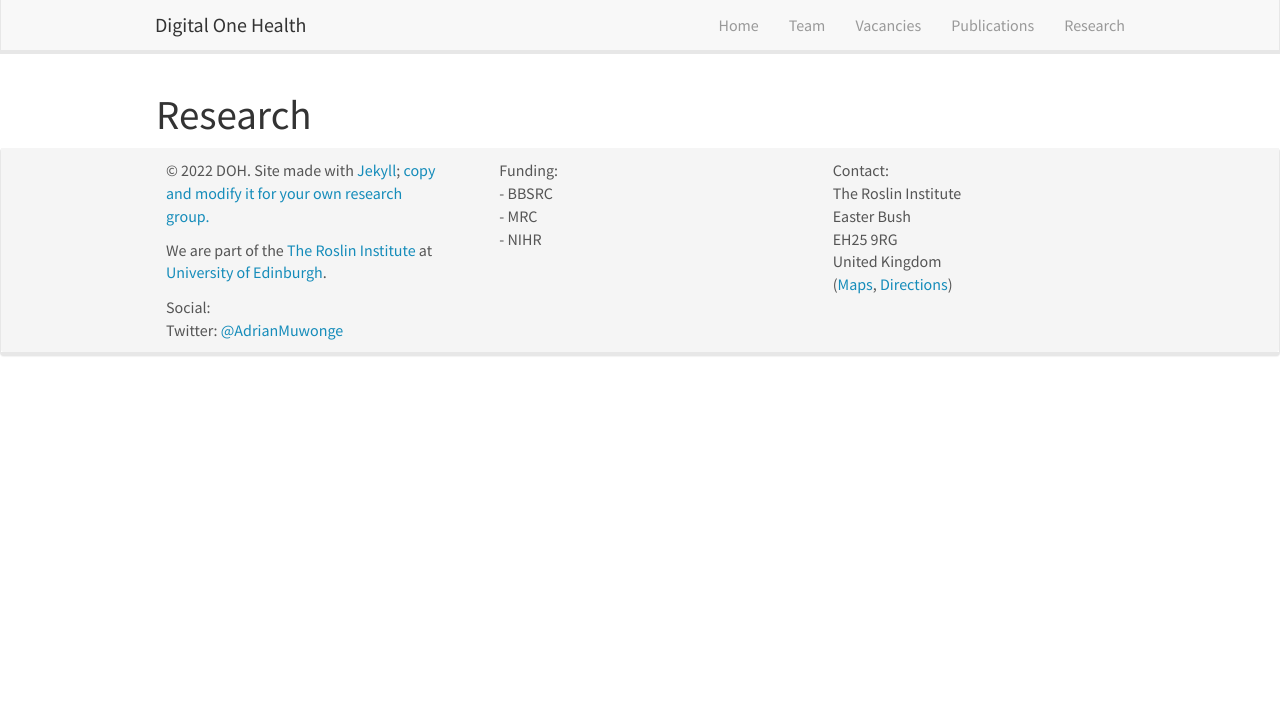
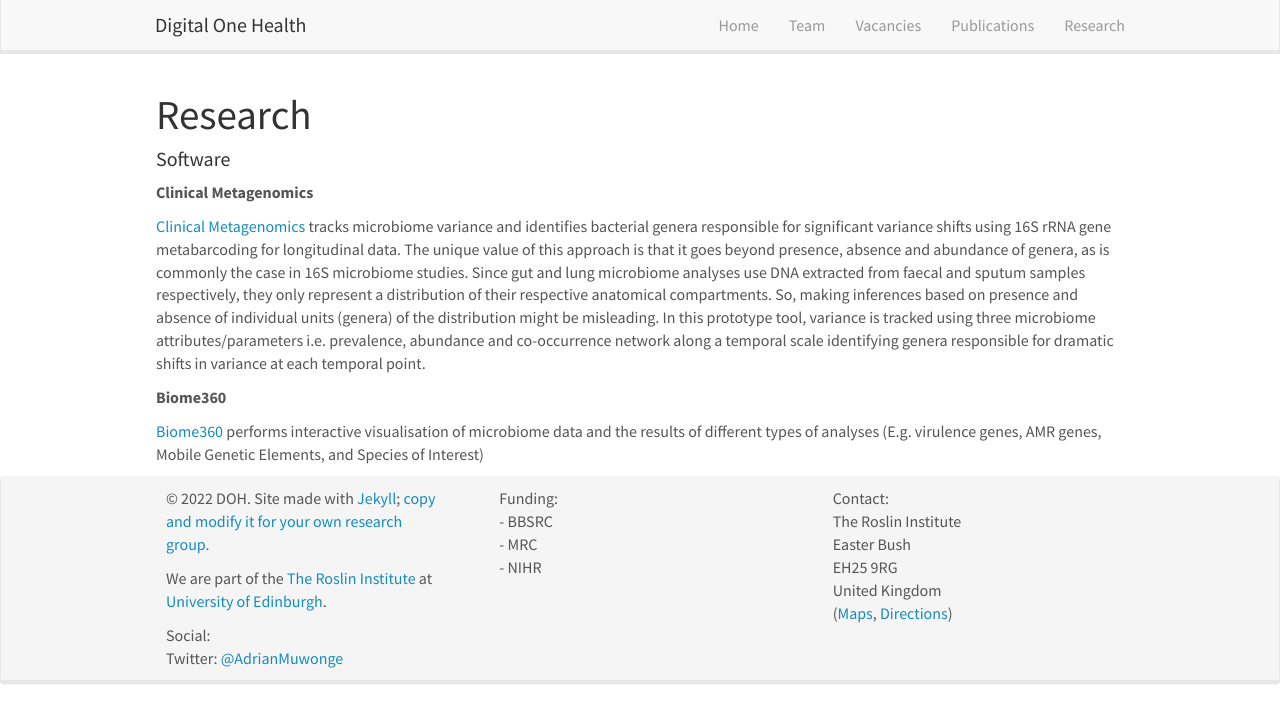
Before and after one commit to Digital-One-Health/digital-one-health.github.io, a Jekyll site: the page built from _pages/research.md, in a window 1280 px wide. Shown: the top 723 px of the page. Built offline with Jekyll 4.4.1, drawn with Linux system fonts in a browser that asks for light colours; nearby versions of some CDN libraries.

Commit message:
added links to shiny apps

```diff
--- a/_pages/research.md
+++ b/_pages/research.md
@@ -8,6 +8,17 @@ permalink: /research/
 
 # Research
 
+
+
+#### Software
+
+**Clinical Metagenomics**
+
+[Clinical Metagenomics](https://clinical-metagenomics.shinyapps.io/clinical-metagenomics/) tracks microbiome variance and identifies bacterial genera responsible for significant variance shifts using 16S rRNA gene metabarcoding for longitudinal data. The unique value of this approach is that it goes beyond presence, absence and abundance of genera, as is commonly the case in 16S microbiome studies. Since gut and lung microbiome analyses use DNA extracted from faecal and sputum samples respectively, they only represent a distribution of their respective anatomical compartments. So, making inferences based on presence and absence of individual units (genera) of the distribution might be misleading. In this prototype tool, variance is tracked using three microbiome attributes/parameters i.e. prevalence, abundance and co-occurrence network along a temporal scale identifying genera responsible for dramatic shifts in variance at each temporal point.
+
+**Biome360**
+
+[Biome360](https://biome360.shinyapps.io/shinyapp/) performs interactive visualisation of microbiome data and the results of different types of analyses (E.g. virulence genes, AMR genes, Mobile Genetic Elements, and Species of Interest)
 
 
 <!--
```
